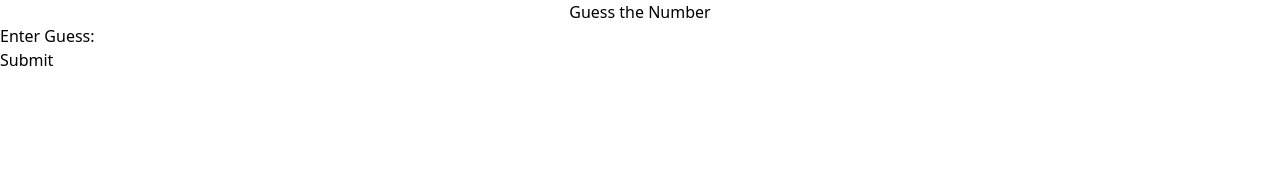
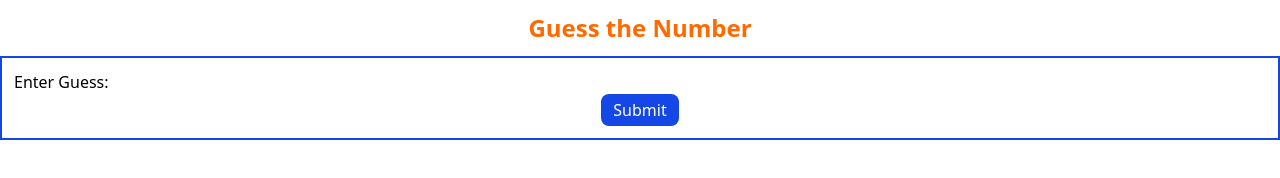
Before and after one commit to itspriyambhattacharya/js_guess_the_number, a website built with Vite: page index.html in a window 1280 px wide. Built offline with nearby package versions, Linux system fonts and the light colour scheme.

Commit message:
feat: added styling to heading and button

```diff
--- a/index.html
+++ b/index.html
@@ -8,15 +8,24 @@
   </head>
   <body>
     <main>
-      <section class="container">
-        <h1 class="text-center">Guess the Number</h1>
-        <form action="./index.html" method="post">
+      <h1 class="text-center my-3 text-2xl font-bold text-orange-500">
+        Guess the Number
+      </h1>
+      <section
+        class="container my-3 px-3 border-2 border-blue-700 border-solid"
+      >
+        <form action="./index.html" method="post" class="my-3">
           <div id="guess-div">
             <label for="guess">Enter Guess: </label>
             <input type="number" name="guess" id="guess" />
           </div>
-          <div id="submit-btn">
-            <button type="submit">Submit</button>
+          <div id="submit-btn" class="flex justify-center items-center">
+            <button
+              type="submit"
+              class="bg-blue-700 rounded-lg text-white px-3 py-1"
+            >
+              Submit
+            </button>
           </div>
         </form>
       </section>
```
